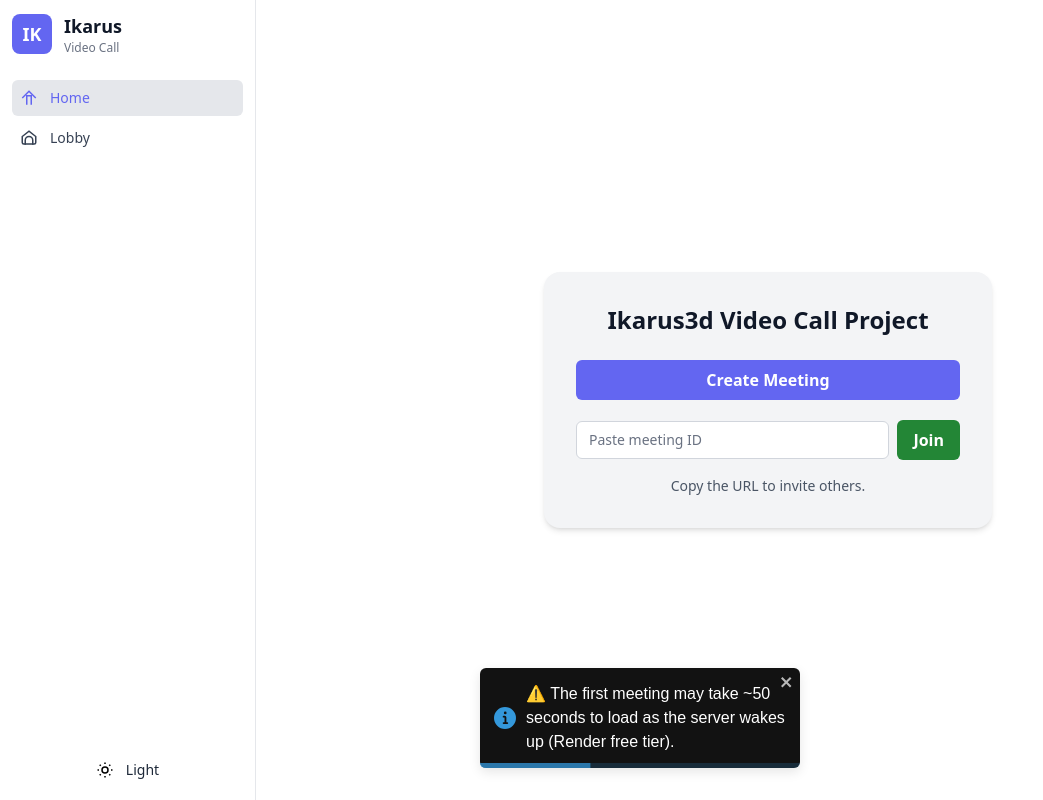
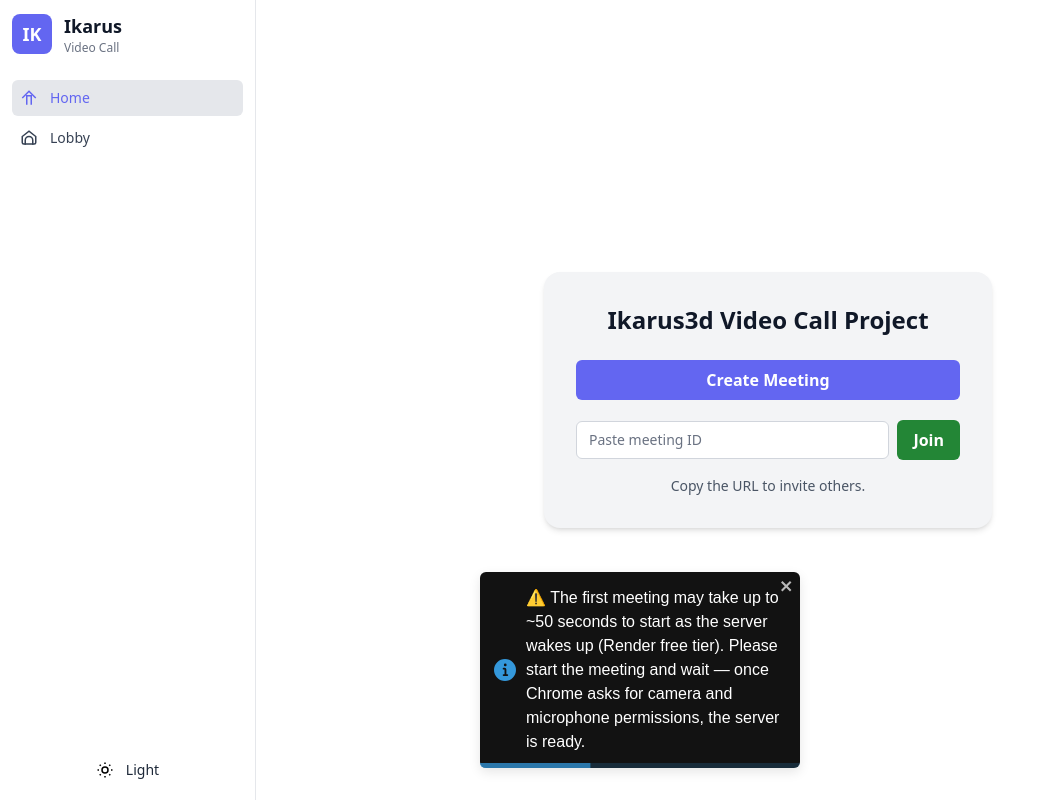
Before and after one commit to Arsh910/Ikarus3d-video-chat-app-, a React (Vite) app in the folder frontend/: page / in a window 1280 px wide. Shown: the whole page, without its empty margins (0-1043 px from the left). Built offline with nearby package versions, Linux system fonts and the light colour scheme.

Commit message:
Update Lobby.jsx

```diff
--- a/frontend/src/pages/Lobby.jsx
+++ b/frontend/src/pages/Lobby.jsx
@@ -10,7 +10,7 @@ export default function Lobby() {
 
   useEffect(() => {
     toast.info(
-      "⚠️ The first meeting may take ~50 seconds to load as the server wakes up (Render free tier).",
+      "⚠️ The first meeting may take up to ~50 seconds to start as the server wakes up (Render free tier). Please start the meeting and wait — once Chrome asks for camera and microphone permissions, the server is ready.",
       {
         position: "bottom-center",
         autoClose: 7000,
```
